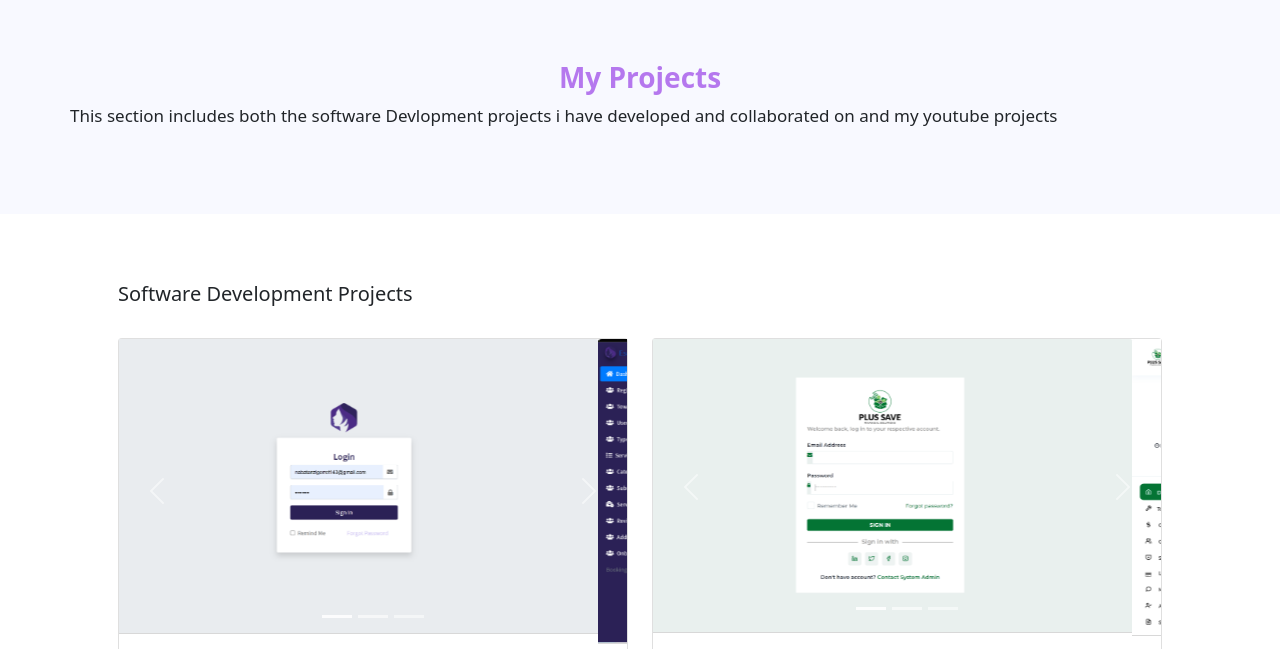
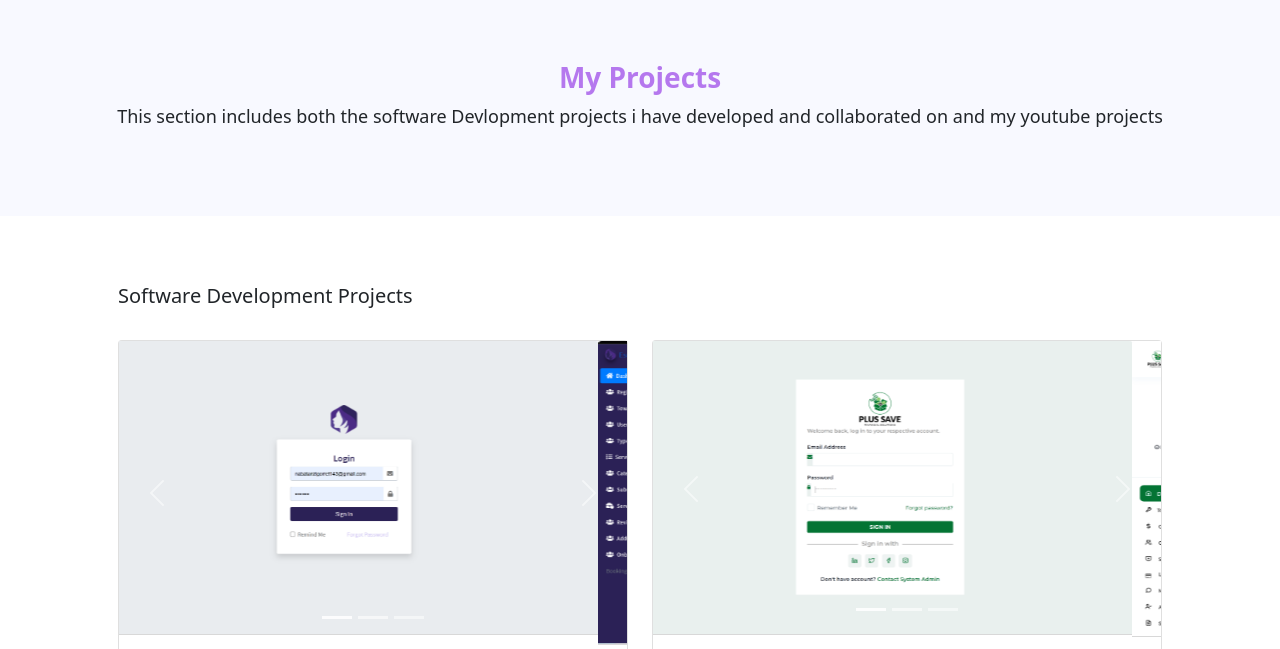
Before and after one commit to gorretgolden/PersonalPortifolio, a plain HTML site: page pages/projects.html in a window 1280 px wide. Shown: the part 125-774 px from the top of the page. Drawn offline with nearby package versions, Linux system fonts and the light colour scheme.

Commit message:
updated projects page

```diff
--- a/pages/projects.html
+++ b/pages/projects.html
@@ -67,7 +67,7 @@
     <section class="header-contact">
 
         <h3 class="special text-center">My Projects</h3>
-        <p>This section includes both the software Devlopment projects i have developed and collaborated on and my
+        <p  class="text-center"  style="font-size: 18px;">This section includes both the software Devlopment projects i have developed and collaborated on and my
             youtube projects</p>
     </section>
 
```
